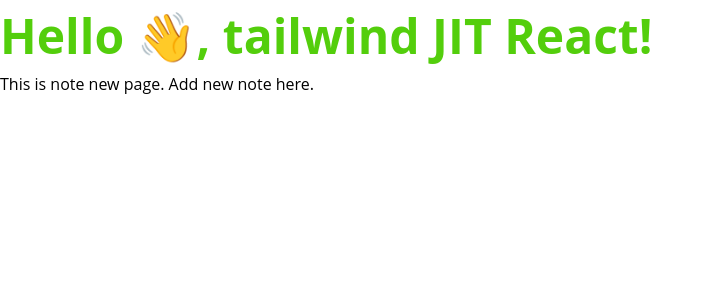
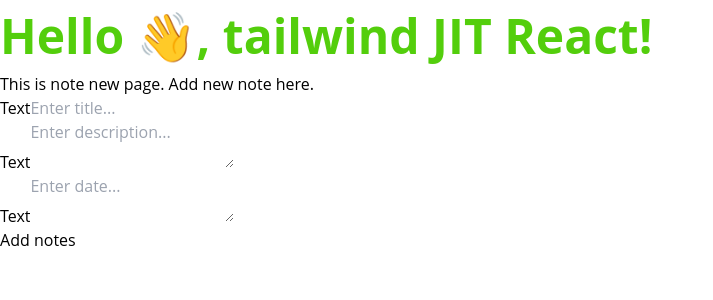
Before and after one commit to isNan909/fastify_react_app, a React (Create React App) app in the folder client/: page /add in a window 1280 px wide. Shown: the top 300 px of the page, without its empty margins (0-713 px from the left). Built offline with nearby package versions, Linux system fonts and the light colour scheme.

Commit message:
fetch single note and delete note

```diff
--- a/client/src/components/notedetail.js
+++ b/client/src/components/notedetail.js
@@ -1,7 +1,49 @@
-function NoteDetail() {
+import { useContext, useEffect, useState } from 'react';
+import { Link } from 'react-router-dom';
+
+import { GlobalContext } from '../context/GlobalState';
+
+function NoteDetail(route) {
+  const { notes, getOneNote } = useContext(GlobalContext);
+  const [selectedNotes, setselectedNotes] = useState({
+    id: '',
+    title: '',
+    description: '',
+    date: '',
+  });
+
+  useEffect(() => {
+    const currentNoteId = route.match.params.id;
+    fetch(process.env.REACT_APP_SECRET_URL + '/' + currentNoteId, {
+      method: 'GET',
+      headers: {
+        'Content-Type': 'application/json',
+      },
+    })
+      .then((response) => response.json())
+      .then((data) => {
+        getOneNote(data);
+        const selectedNote = notes.find((note) => data._id === note._id);
+        console.log(selectedNote);
+        setselectedNotes(selectedNote);
+      })
+      .catch((error) => {
+        console.log(error);
+      });
+    // eslint-disable-next-line
+  }, []);
+
   return (
     <div>
-      <p>This is a note detail page</p>
+      <Link to="/">
+        <button>
+          <span>Go back</span>
+        </button>
+      </Link>
+      {selectedNotes._id}
+      {selectedNotes.title}
+      {selectedNotes.description}
+      {selectedNotes.date}
     </div>
   );
 }
--- a/client/src/components/noteedit.js
+++ b/client/src/components/noteedit.js
@@ -1,4 +1,31 @@
-function Noteedit() {
+import { useContext, useEffect } from 'react';
+
+import { GlobalContext } from '../context/GlobalState';
+
+function Noteedit(route) {
+  const { notes, getOneNote } = useContext(GlobalContext);
+
+  useEffect(() => {
+    const currentNoteId = route.match.params.id;
+    fetch(process.env.REACT_APP_SECRET_URL + '/' + currentNoteId, {
+      method: 'GET',
+      headers: {
+        'Content-Type': 'application/json',
+      },
+    })
+      .then((response) => response.json())
+      .then((data) => {
+        // console.log(data);
+        getOneNote(data);
+      })
+      .catch((error) => {
+        console.log(error);
+      });
+    // eslint-disable-next-line
+  }, []);
+
+  console.log(notes);
+
   return (
     <div>
       <p>This is note edit page</p>
--- a/client/src/components/notelist.js
+++ b/client/src/components/notelist.js
@@ -26,6 +26,23 @@
         console.log(error);
       });
   }
+
+  async function deleteNotes(id) {
+    console.log(id);
+    await fetch(process.env.REACT_APP_SECRET_URL + '/' + id, {
+      method: 'DELETE',
+      headers: {
+        'Content-Type': 'application/json',
+      },
+    })
+      .then((id) => {
+        removeNote(id);
+        getNotes();
+      })
+      .catch((error) => {
+        console.log(error);
+      });
+  }
   return (
     <>
       <Link to="/add">
@@ -44,7 +61,7 @@
           <Link to={`/edit/${notes._id}`}>
             <div>edit</div>
           </Link>
-          <button onClick={() => removeNote(notes._id)}>delete</button>
+          <button onClick={() => deleteNotes(notes._id)}>delete</button>
         </div>
       ))}
     </>
--- a/client/src/components/notenew.js
+++ b/client/src/components/notenew.js
@@ -1,7 +1,65 @@
+import { useState, useContext } from 'react';
+
+import { GlobalContext } from '../context/GlobalState';
+
 function Notenew() {
+  const { addNote } = useContext(GlobalContext);
+
+  const [title, setTitle] = useState('');
+  const [description, setDescription] = useState('');
+  const [date, setDate] = useState('');
+
+  const onSubmit = (e) => {
+    e.preventDefault();
+
+    const newNote = {
+      title,
+      description,
+      date,
+    };
+
+    fetch(process.env.REACT_APP_SECRET_URL, {
+      method: 'POST',
+    })
+      .then(addNote(newNote))
+      .catch((error) => {
+        console.log(error);
+      });
+  };
+
   return (
     <div>
       <p>This is note new page. Add new note here.</p>
+      <form onSubmit={onSubmit}>
+        <div>
+          <label htmlFor="text">Text</label>
+          <input
+            type="text"
+            value={title}
+            onChange={(e) => setTitle(e.target.value)}
+            placeholder="Enter title..."
+          />
+        </div>
+        <div>
+          <label htmlFor="text">Text</label>
+          <textarea
+            type="text"
+            value={description}
+            onChange={(e) => setDescription(e.target.value)}
+            placeholder="Enter description..."
+          />
+        </div>
+        <div>
+          <label htmlFor="text">Text</label>
+          <textarea
+            type="text"
+            value={date}
+            onChange={(e) => setDate(e.target.value)}
+            placeholder="Enter date..."
+          />
+        </div>
+        <button>Add notes</button>
+      </form>
     </div>
   );
 }
--- a/client/src/context/AppReducer.js
+++ b/client/src/context/AppReducer.js
@@ -6,6 +6,7 @@
         notes: [...state.notes, action.payload],
       };
 
+    //gets all notes from database
     case 'ADD_ALL_NOTES':
       return {
         ...state,
@@ -25,6 +26,19 @@
         notes: updateNotes,
       };
 
+    case 'GET_ONE_NOTE':
+      const getNote = action.payload;
+      const getOneNote = state.notes.map((note) => {
+        if (note.id === getNote.id) {
+          return getNote;
+        }
+        return note;
+      });
+      return {
+        ...state,
+        notes: getOneNote,
+      };
+
     case 'DELETE_NOTE':
       return {
         ...state,
--- a/client/src/context/GlobalState.js
+++ b/client/src/context/GlobalState.js
@@ -32,6 +32,14 @@
     });
   }
 
+
+  function getOneNote(id) {
+    dispatch({
+      type: 'GET_ONE_NOTE',
+      payload: id,
+    });
+  }
+
   function removeNote(id) {
     dispatch({
       type: 'DELETE_NOTE',
@@ -47,6 +55,7 @@
         editNote,
         removeNote,
         addAllNote,
+        getOneNote
       }}
     >
       {children}
```
